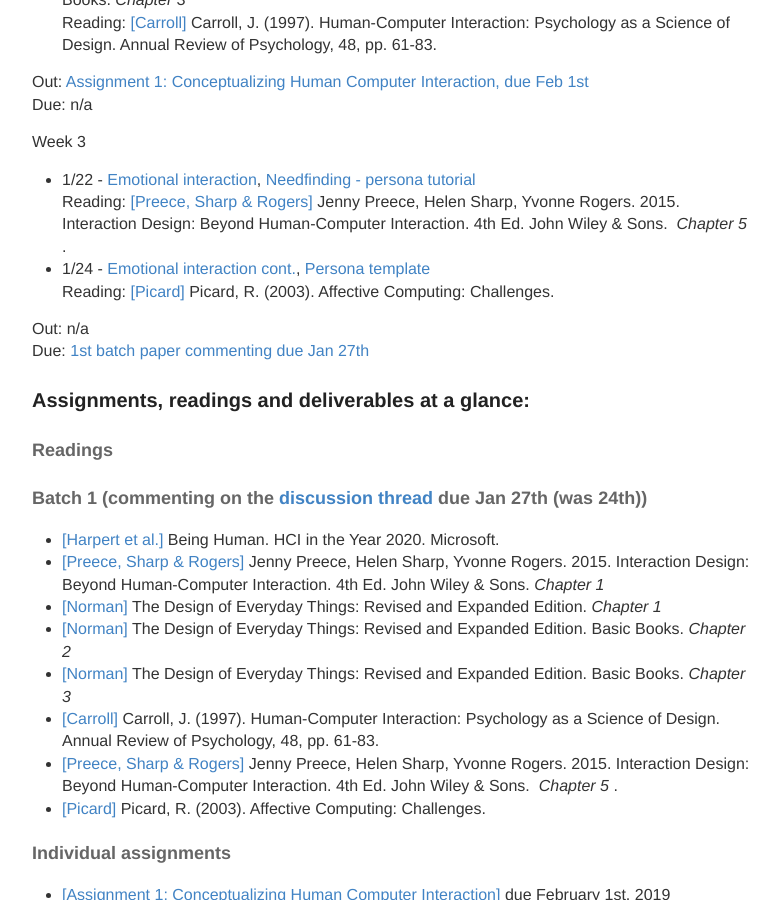
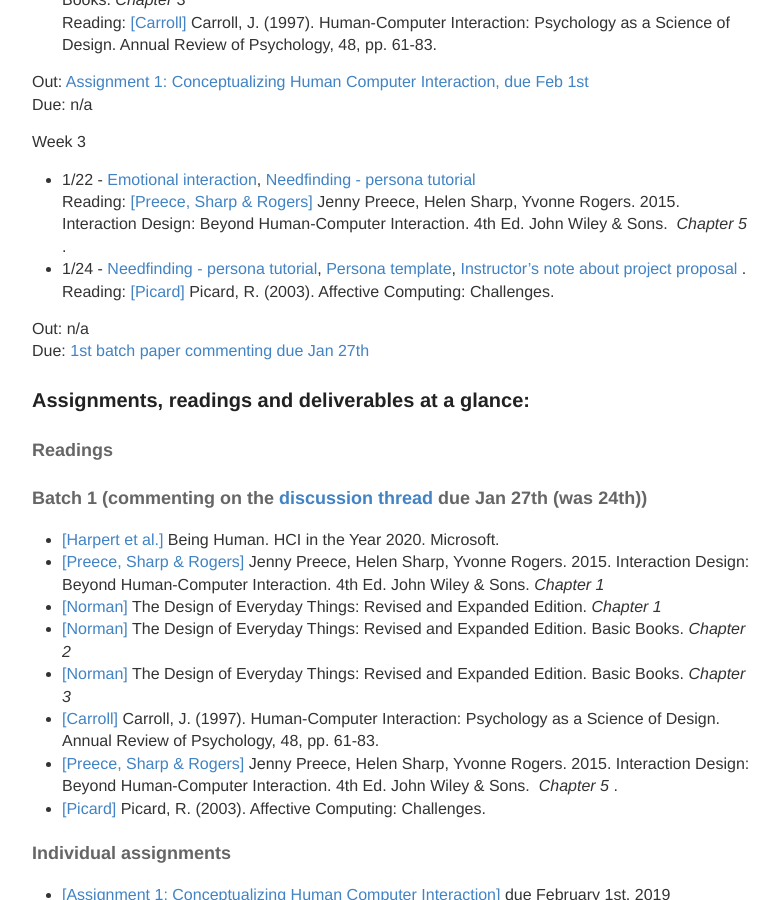
Before and after one commit to hciwang/hciwang.github.io, a Jekyll site: the page built from _posts/2018-3-25-lectures.md, in a window 1280 px wide and 900 px high, scrolled down 813 px. Shown: the whole window, without its empty margins (248-1027 px from the left). Built offline with Jekyll 4.4.1, drawn with Linux system fonts in a browser that asks for light colours.

Commit message:
Update 2018-3-25-lectures.md

```diff
--- a/_posts/2018-3-25-lectures.md
+++ b/_posts/2018-3-25-lectures.md
@@ -30,7 +30,7 @@
 Week 3
 - 1/22 - [Emotional interaction](https://canvas.ucdavis.edu/courses/293005/files/folder/Lecture?preview=5040416), [Needfinding - persona tutorial](https://canvas.ucdavis.edu/courses/293005/files/folder/Studio?preview=5040423)
 Reading: [[Preece, Sharp & Rogers]](http://www.id-book.com/) Jenny Preece, Helen Sharp, Yvonne Rogers. 2015. Interaction Design: Beyond Human-Computer Interaction. 4th Ed. John Wiley & Sons.  *Chapter 5* .
-- 1/24 - [Emotional interaction cont.](https://canvas.ucdavis.edu/courses/293005/files/folder/Lecture?preview=5040416), [Persona template](https://asinthecity.com/2011/05/13/explaining-personas-used-in-ux-design-%E2%80%93-part-2/)
+- 1/24 - [Needfinding - persona tutorial](https://canvas.ucdavis.edu/courses/293005/files/folder/Studio?preview=5040423), [Persona template](https://asinthecity.com/2011/05/13/explaining-personas-used-in-ux-design-%E2%80%93-part-2/),  [Instructor's note about project proposal](https://canvas.ucdavis.edu/courses/293005/files/folder/Studio?preview=5085313) .
 Reading: [[Picard]](https://affect.media.mit.edu/pdfs/03.picard.pdf) Picard, R. (2003). Affective Computing: Challenges.
 
 Out: n/a
```
